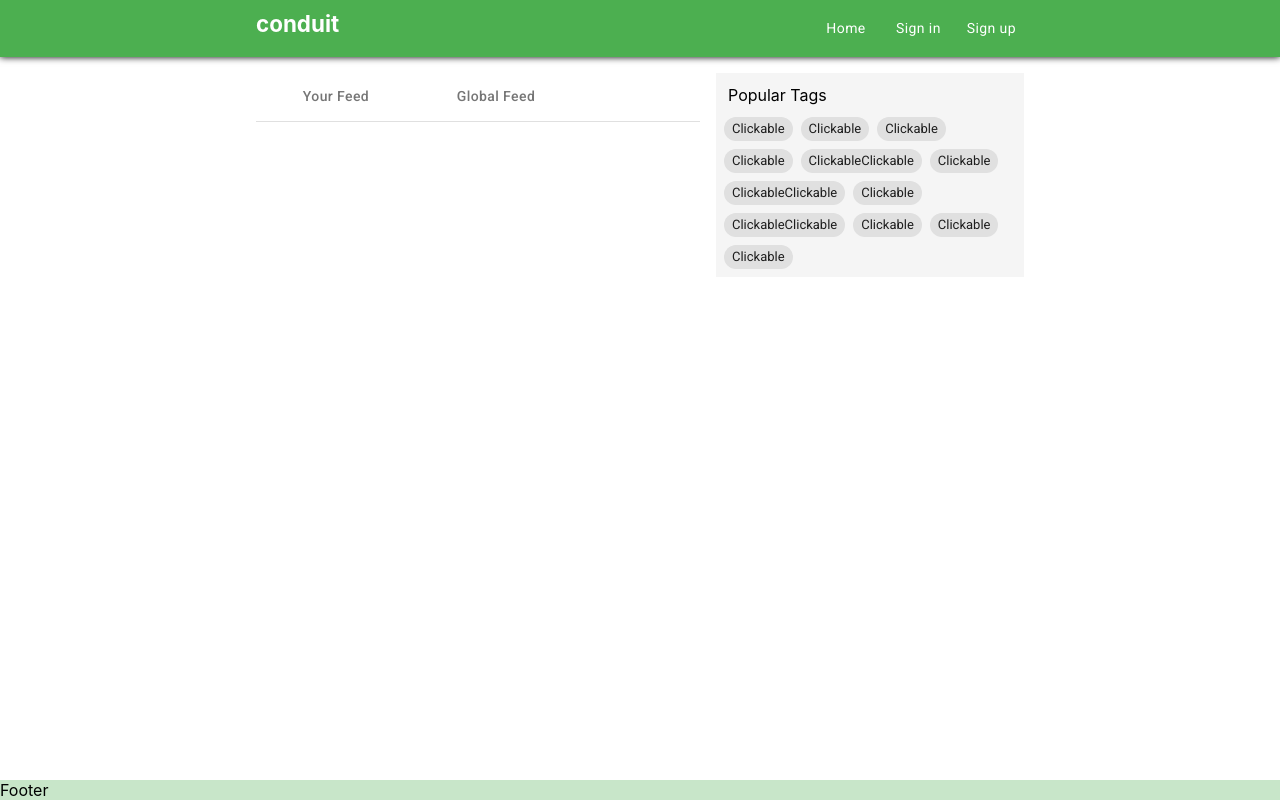
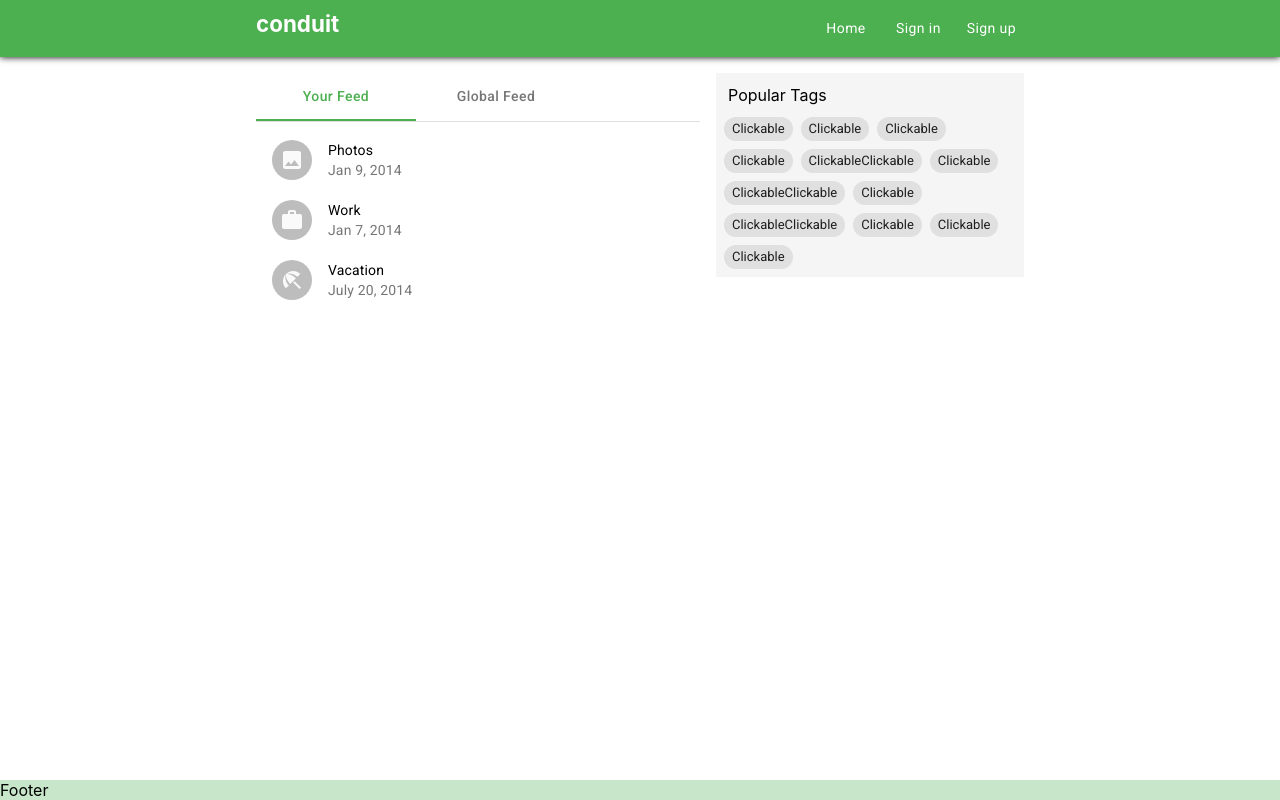
Before and after one commit to alexander-zevin/realworld, a React (Create React App) app: page / in a window 1280 px wide. Built offline with nearby package versions, Linux system fonts and the light colour scheme; no server answers.

Commit message:
add articles api

```diff
--- a/package.json
+++ b/package.json
@@ -4,6 +4,7 @@
   "private": true,
   "dependencies": {
     "@material-ui/core": "^4.10.1",
+    "@material-ui/icons": "^4.9.1",
     "@testing-library/jest-dom": "^4.2.4",
     "@testing-library/react": "^9.5.0",
     "@testing-library/user-event": "^7.2.1",
@@ -12,6 +13,7 @@
     "@types/react": "^16.9.35",
     "@types/react-dom": "^16.9.8",
     "@types/styled-components": "^5.1.0",
+    "axios": "^0.19.2",
     "react": "^16.13.1",
     "react-dom": "^16.13.1",
     "react-scripts": "3.4.1",
--- /dev/null
+++ b/src/api/api.ts
@@ -0,0 +1,12 @@
+import axios from 'axios';
+
+const instance = axios.create({
+		withCredentials: true,
+		baseURL: `https://localhost:3000/api/`,
+});
+
+export const articlesAPI = {
+		getArticles() {
+				return instance.get(`articles`);
+		},
+};
--- /dev/null
+++ b/src/components/Main/Feeds/Feed/Feed.tsx
@@ -0,0 +1,45 @@
+import React from 'react'
+import {FeedRoot} from "./FeedStyles";
+import {List} from "@material-ui/core";
+import ListItem from "@material-ui/core/ListItem";
+import ListItemAvatar from "@material-ui/core/ListItemAvatar";
+import Avatar from "@material-ui/core/Avatar";
+import ListItemText from "@material-ui/core/ListItemText";
+import ImageIcon from '@material-ui/icons/Image';
+import WorkIcon from '@material-ui/icons/Work';
+import BeachAccessIcon from '@material-ui/icons/BeachAccess';
+
+const Feed = () => {
+    return (
+        <FeedRoot>
+            <List dense>
+                <ListItem>
+                    <ListItemAvatar>
+                        <Avatar>
+                            <ImageIcon />
+                        </Avatar>
+                    </ListItemAvatar>
+                    <ListItemText primary="Photos" secondary="Jan 9, 2014" />
+                </ListItem>
+                <ListItem>
+                    <ListItemAvatar>
+                        <Avatar>
+                            <WorkIcon />
+                        </Avatar>
+                    </ListItemAvatar>
+                    <ListItemText primary="Work" secondary="Jan 7, 2014" />
+                </ListItem>
+                <ListItem>
+                    <ListItemAvatar>
+                        <Avatar>
+                            <BeachAccessIcon />
+                        </Avatar>
+                    </ListItemAvatar>
+                    <ListItemText primary="Vacation" secondary="July 20, 2014" />
+                </ListItem>
+            </List>
+        </FeedRoot>
+    )
+}
+
+export default Feed
--- /dev/null
+++ b/src/components/Main/Feeds/Feed/FeedStyles.ts
@@ -0,0 +1,5 @@
+import styled from "styled-components";
+
+export const FeedRoot = styled.section`
+
+`;
--- a/src/components/Main/Feeds/Feeds.tsx
+++ b/src/components/Main/Feeds/Feeds.tsx
@@ -1,12 +1,23 @@
 import React from 'react'
 import TabFeeds from "./TabFeeds/TabFeeds";
-import {FeedRoot} from "./FeedsStyles";
+import {FeedsRoot} from "./FeedsStyles";
+import Feed from "./Feed/Feed";
+import {IGetArticles} from "./FeedsTypes";
+import {articlesAPI} from "../../../api/api";
 
 const Feeds = () => {
+
+    const getArticles: IGetArticles = async () => {
+        const response = await articlesAPI.getArticles();
+        console.log(response.data)
+    }
+    getArticles()
+
     return (
-        <FeedRoot>
+        <FeedsRoot>
             <TabFeeds/>
-        </FeedRoot>
+            <Feed/>
+        </FeedsRoot>
     )
 }
 
--- a/src/components/Main/Feeds/FeedsStyles.ts
+++ b/src/components/Main/Feeds/FeedsStyles.ts
@@ -1,5 +1,5 @@
 import styled from "styled-components";
 
-export const FeedRoot = styled.section`
+export const FeedsRoot = styled.section`
 	flex-grow: 1;
 `;
--- /dev/null
+++ b/src/components/Main/Feeds/FeedsTypes.ts
@@ -0,0 +1,3 @@
+export interface IGetArticles {
+		(): void
+}
--- a/src/components/Main/Feeds/TabFeeds/TabFeeds.tsx
+++ b/src/components/Main/Feeds/TabFeeds/TabFeeds.tsx
@@ -5,7 +5,7 @@ import Divider from '@material-ui/core/Divider';
 
 const TabFeeds = () => {
 
-    const [value, setValue] = React.useState(2)
+    const [value, setValue] = React.useState(0)
 
     const handleChange = (event: React.ChangeEvent<{}>, newValue: number) => setValue(newValue)
 
```
Also changed, not shown: 1 other file (tests, documents, lock files or other folders).
